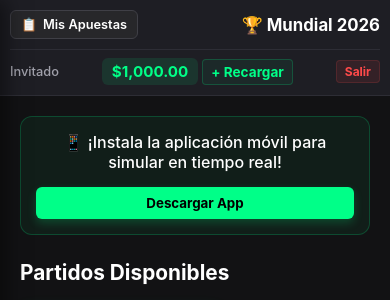
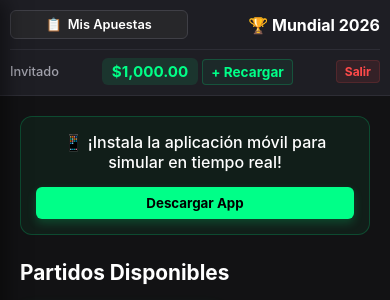
Before and after one commit to zavalaby16/simulador_apuestas, a FastAPI app: template templates/index.html in a window 390 px wide. Shown: the top 300 px of the page. Run offline with FastAPI, Linux system fonts and the light colour scheme; the template is opened without the code that fills it, so the values that code supplies are empty.

Commit message:
Fix: Evitar que el boton de apuestas se encime en iPhone

```diff
--- a/static/css/styles.css
+++ b/static/css/styles.css
@@ -239,6 +239,19 @@ h2 {
         width: 100%;
         justify-content: space-between; /* El botón y el logo se alinean bien arriba */
         gap: 5px;
+
+        /* Forzamos a que el botón y el título tengan su propio espacio a la mitad en iPhone */
+    .btn-sidebar {
+        width: 48%;
+        justify-content: center; /* Centra el texto y el emoji dentro del botón */
+        white-space: nowrap;     /* Evita que el texto se rompa en dos renglones */
+    }
+
+    .header-title {
+        width: 48%;
+        text-align: right;       /* Empuja el título limpiamente hacia la derecha */
+        font-size: 1rem;         /* Lo hace un poquitito más compacto si el nombre es largo */
+    }
     }
 
     .header-title {
```
